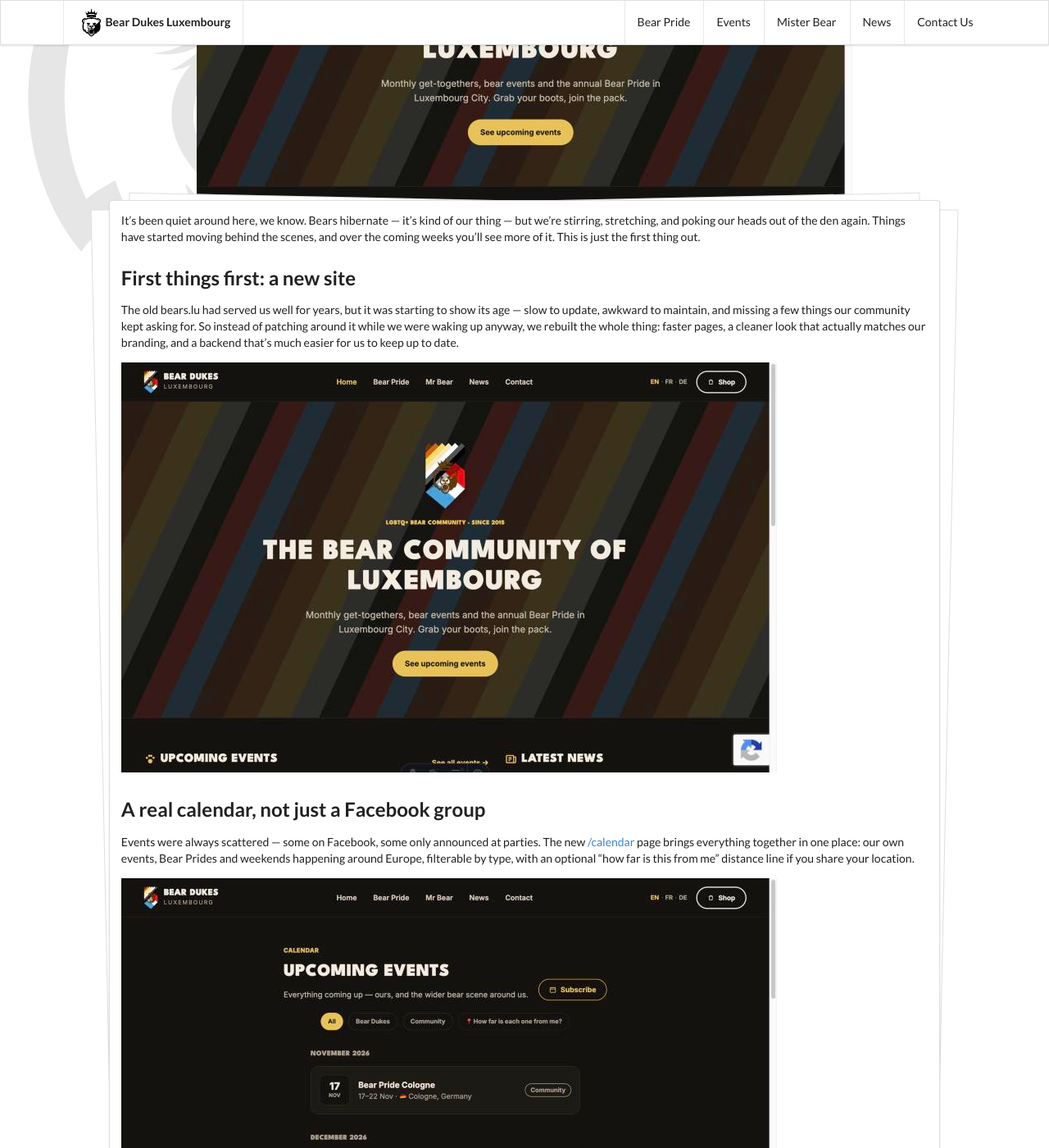
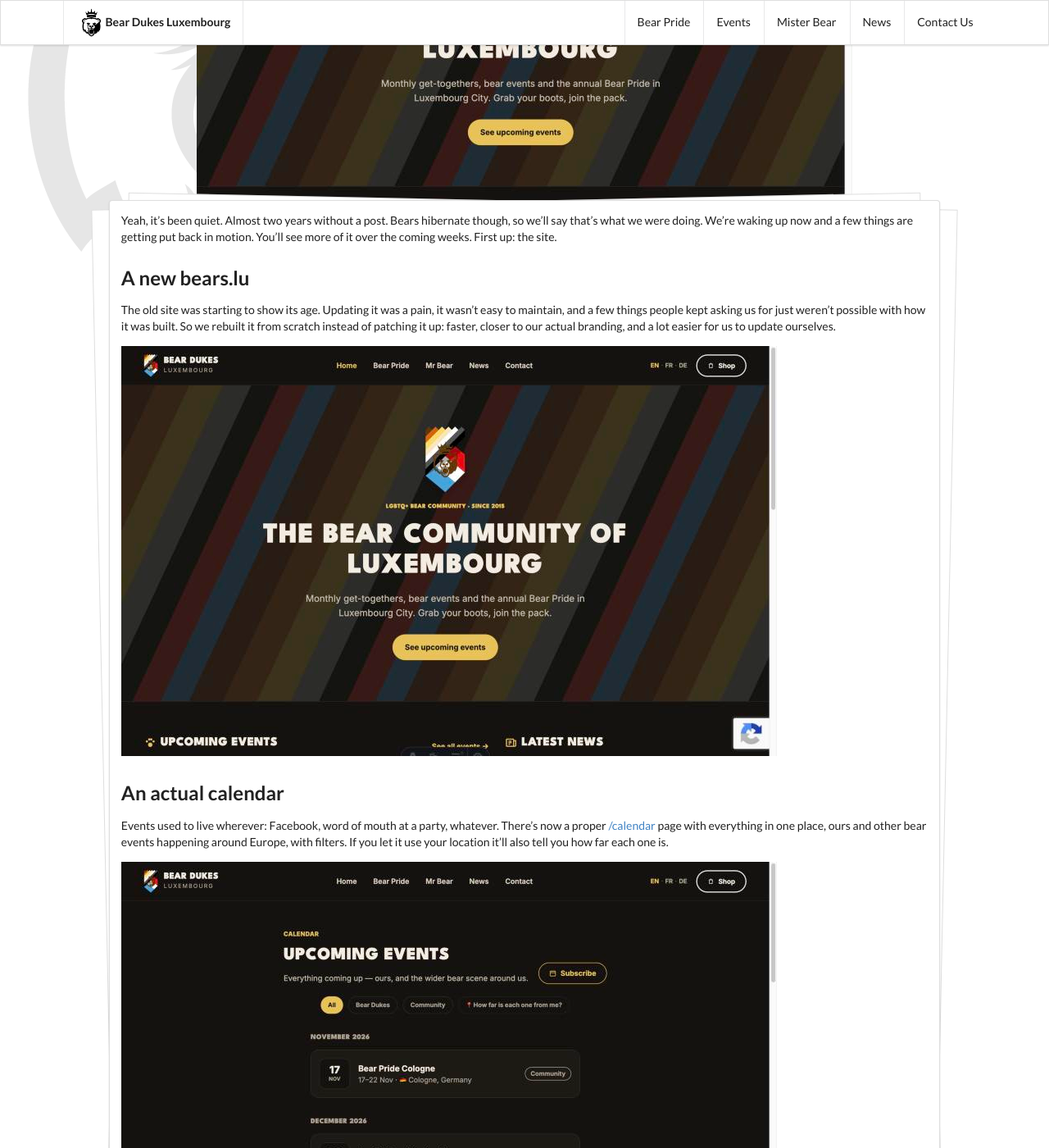
Before and after one commit to bear-dukes-luxembourg-a-s-b-l/bears.lu, a Jekyll site: the page built from _posts/2026-11-08-bears-lu-new-look.md, in a window 1280 px wide and 1400 px high, scrolled down 366 px. Shown: the whole window at 82% size. Built offline with Jekyll 4.4.1, drawn with Linux system fonts in a browser that asks for light colours; nearby versions of some CDN libraries; comment, search, counter and statistics services are not loaded; some of the changed text lies outside the part shown.

Commit message:
Rewrite the hibernation post in a less AI-sounding voice
Cut the heavy em-dash usage and tidy tricolons, flattened the overly
polished section headers, made the sentences more uneven and casual.

Co-Authored-By: Claude Sonnet 5 <noreply@anthropic.com>

```diff
--- a/_posts/2026-11-08-bears-lu-new-look.md
+++ b/_posts/2026-11-08-bears-lu-new-look.md
@@ -9,33 +9,33 @@ author: clawfire
 fmContentType: Post
 slug: bears-lu-new-look
 ---
-It's been quiet around here, we know. Bears hibernate — it's kind of our thing — but we're stirring, stretching, and poking our heads out of the den again. Things have started moving behind the scenes, and over the coming weeks you'll see more of it. This is just the first thing out.
+Yeah, it's been quiet. Almost two years without a post. Bears hibernate though, so we'll say that's what we were doing. We're waking up now and a few things are getting put back in motion. You'll see more of it over the coming weeks. First up: the site.
 
-## First things first: a new site
+## A new bears.lu
 
-The old bears.lu had served us well for years, but it was starting to show its age — slow to update, awkward to maintain, and missing a few things our community kept asking for. So instead of patching around it while we were waking up anyway, we rebuilt the whole thing: faster pages, a cleaner look that actually matches our branding, and a backend that's much easier for us to keep up to date.
+The old site was starting to show its age. Updating it was a pain, it wasn't easy to maintain, and a few things people kept asking us for just weren't possible with how it was built. So we rebuilt it from scratch instead of patching it up: faster, closer to our actual branding, and a lot easier for us to update ourselves.
 
 ![The new bears.lu homepage](/uploads/2026/11/new-site-homepage.jpg)
 
-## A real calendar, not just a Facebook group
+## An actual calendar
 
-Events were always scattered — some on Facebook, some only announced at parties. The new [/calendar](/calendar) page brings everything together in one place: our own events, Bear Prides and weekends happening around Europe, filterable by type, with an optional "how far is this from me" distance line if you share your location.
+Events used to live wherever: Facebook, word of mouth at a party, whatever. There's now a proper [/calendar](/calendar) page with everything in one place, ours and other bear events happening around Europe, with filters. If you let it use your location it'll also tell you how far each one is.
 
 ![The new calendar page, with filter pills and upcoming events](/uploads/2026/11/new-site-calendar.jpg)
 
-You can also subscribe to it directly from your phone or computer's own calendar app — hit "Subscribe" and it'll stay up to date on its own, no more checking back manually.
+You can subscribe to it from your phone or computer's calendar app too. Hit "Subscribe" once and it updates itself from then on.
 
-## The Mr. Bear hall of fame, properly
+## Every Mister Bear, finally in one place
 
-Every titleholder since José in 2015 now has their own spot on [/mr-bear](/mr-bear), photo and bio included, with the current Mister front and center. It's a small thing, but it felt wrong having ten years of titleholders buried in an old page nobody linked to anymore.
+Every titleholder since José in 2015 has their own page now on [/mr-bear](/mr-bear), with the current one front and center. Small thing, but it bugged us that ten years of Misters were sitting on a page nobody could find anymore.
 
 ![The Mr. Bear Luxembourg hall of fame page](/uploads/2026/11/new-site-mrbear.jpg)
 
-## The small stuff
+## Other bits
 
-A few things that are easy to miss but were worth doing right:
-- Comments are back on articles, and we added a proper "Share" button that hands off to your phone's native share sheet.
-- Our news feed is back at the same address it's always been, so if you were subscribed, nothing breaks.
-- Even the favicon in your browser tab is finally our own bear, not a generic placeholder.
+- Comments work again on articles.
+- There's a Share button on articles now that just opens your phone's normal share sheet.
+- The news feed is still at the same address as before, so nothing breaks if you were subscribed.
+- Even the favicon is our bear now instead of whatever default placeholder it was before.
 
-That's where we're starting. Same bears.lu, just one we're a lot happier maintaining — and a better foundation for what's coming next. Keep an eye out, there's more waking up to do. If something looks broken or missing on the new site in the meantime, [let us know](/contact).
+That's the first thing. More to come. If you spot something broken on the new site, [tell us](/contact).
```
